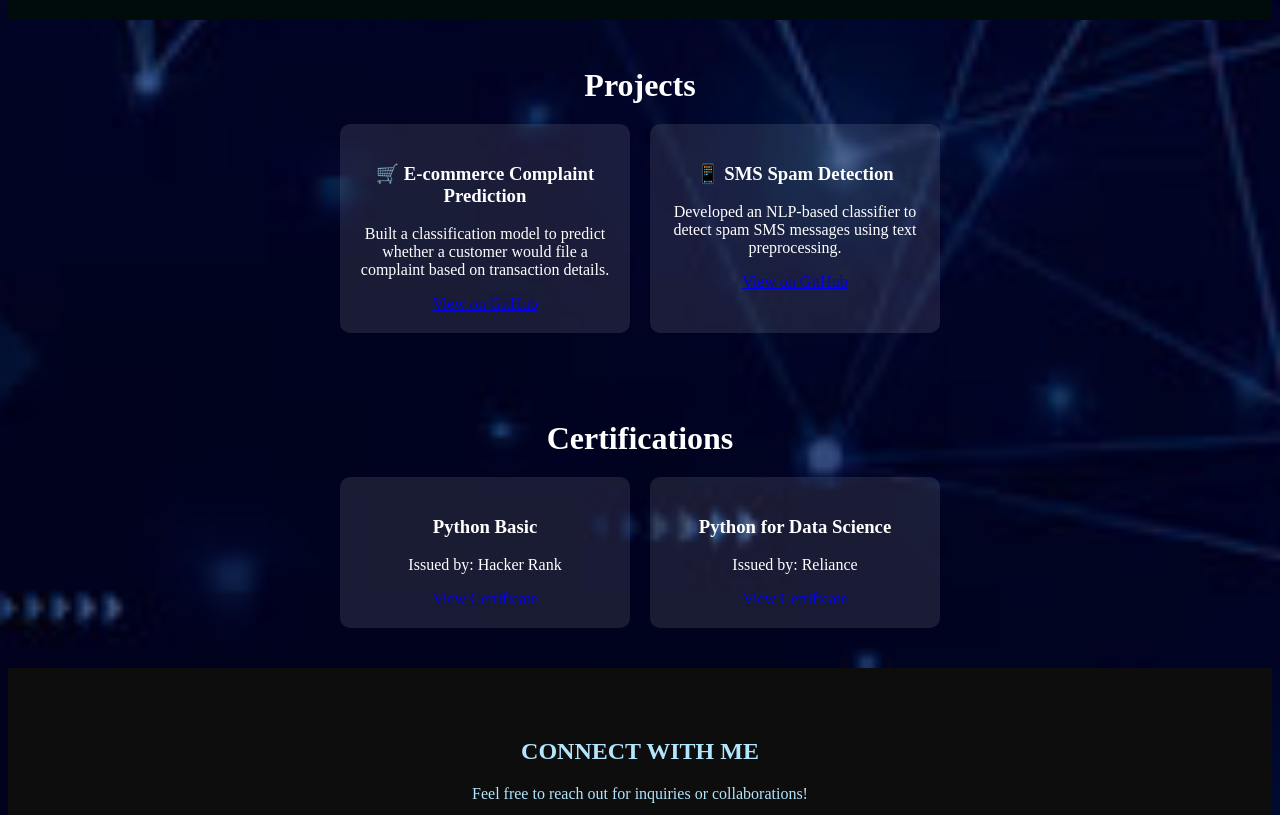
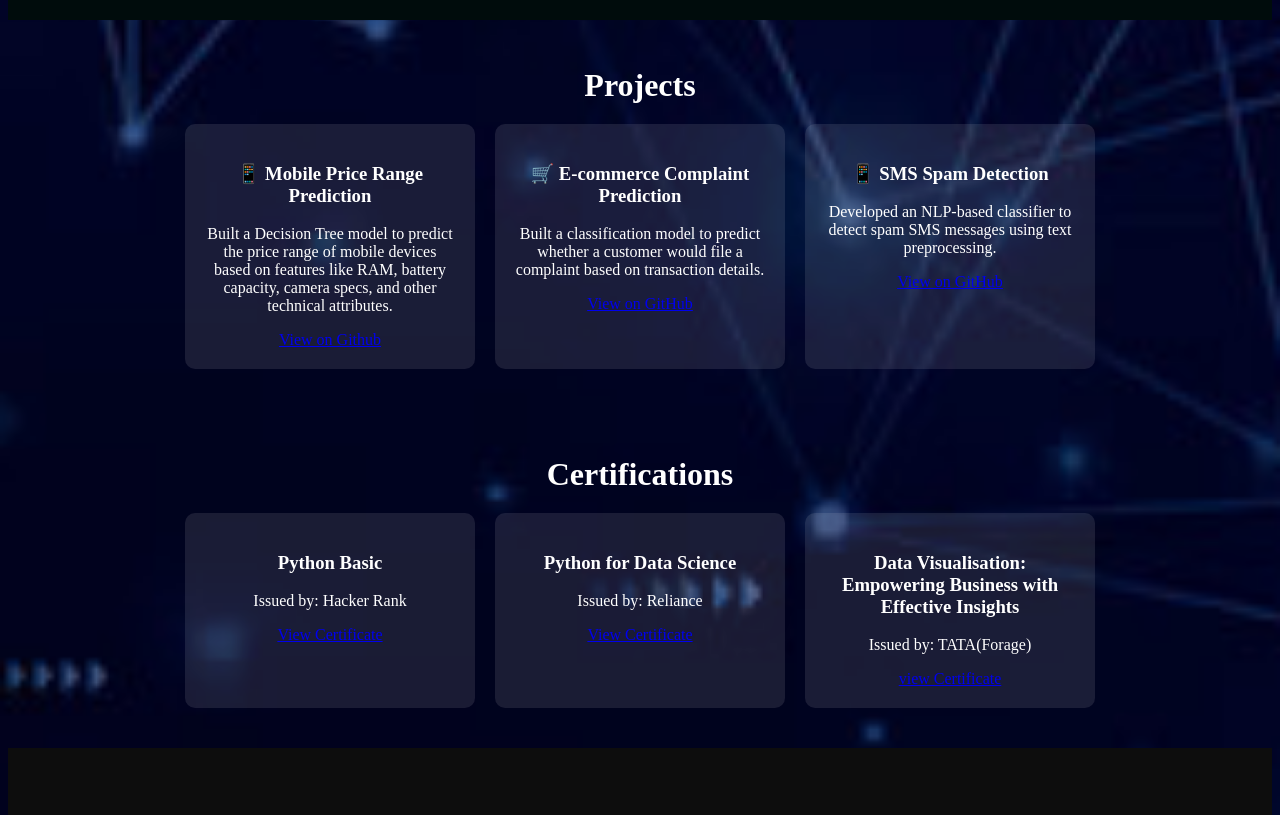
Before and after one commit to Hithasethu/portfolio, a plain HTML site: page index.html in a window 1280 px wide. Shown: the part 1690-2505 px from the top of the page. Drawn offline with Linux system fonts and the light colour scheme; files whose address does not match are found by name.

Commit message:
Resume,certificates,project updated

```diff
--- a/index.html
+++ b/index.html
@@ -96,6 +96,11 @@
     <section id="projects">
         <h2 class="section-title">Projects</h2>
         <div class="project-container">
+            <div class="project-card">
+                <h3>📱 Mobile Price Range Prediction</h3>
+                <p>Built a Decision Tree model to predict the price range of mobile devices based on features like RAM, battery capacity, camera specs, and other technical attributes.</p>
+                <a href="https://github.com/Hithasethu/Mobile_Prediction " target="_blank">View on Github</a>
+            </div>
 
             <div class="project-card">
                 <h3>🛒 E-commerce Complaint Prediction</h3>
@@ -125,6 +130,11 @@
                 <h3>Python for Data Science</h3>
                 <p>Issued by: Reliance</p>
                 <a href="./docs//reliance.pdf" target="_blank">View Certificate</a>
+            </div>
+            <div class="certification-card">
+                <h3> Data Visualisation: Empowering Business with Effective Insights</h3>
+                <p>Issued by: TATA(Forage)</p>
+                <a href="./docs//Tata_completion_certificate.pdf" target="_blank">view Certificate</a>
             </div>
         </div>
     </section>
```
Also changed, not shown: 2 other files.
